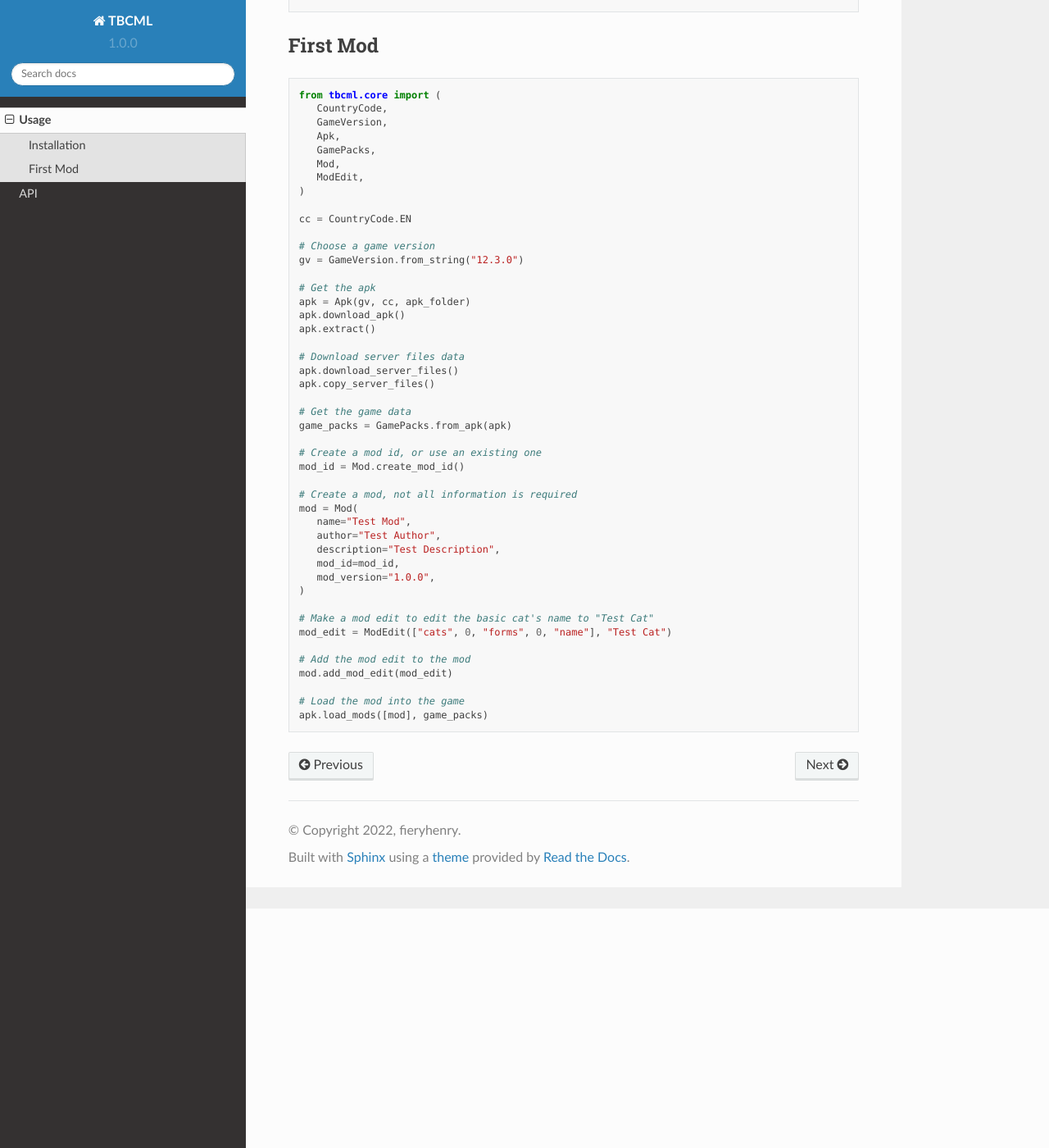
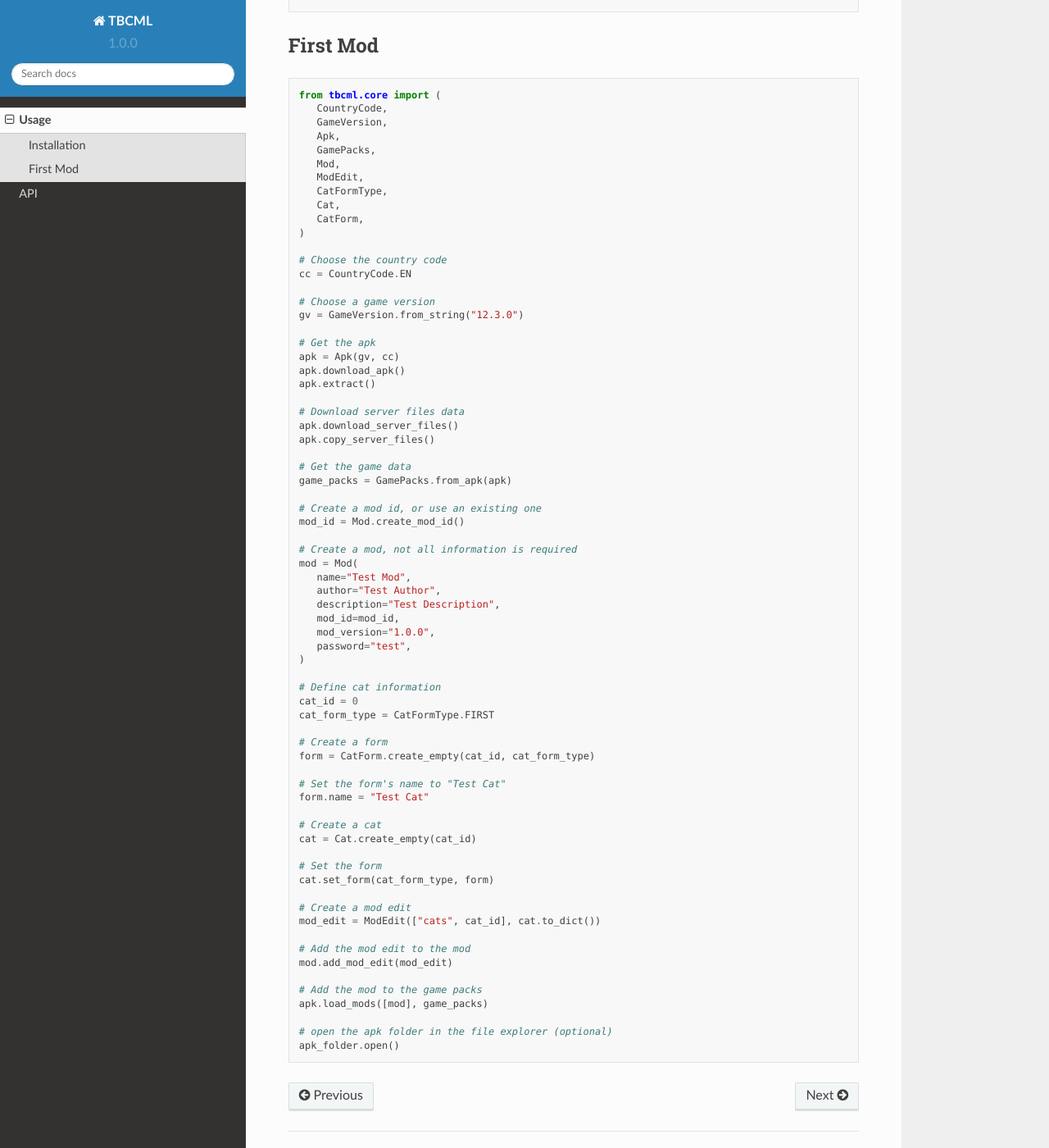
Before and after one commit to fieryhenry/tbcml-docs, a Sphinx documentation site: the page built from docs/source/usage.rst, in a window 1280 px wide and 1400 px high, scrolled down 292 px. Shown: the whole window at 82% size. Built offline with Sphinx 7.4.7 and the Read the Docs theme 2.0.0, drawn with Linux system fonts in a browser that asks for light colours.

Commit message:
added stuff

```diff
--- a/docs/source/usage.rst
+++ b/docs/source/usage.rst
@@ -12,6 +12,9 @@ To use tbcml, first install it using pip:
 
    (.venv) $ pip install tbcml
 
+
+.. _first-mod:
+
 First Mod
 ----------------
 
@@ -24,15 +27,19 @@ First Mod
       GamePacks,
       Mod,
       ModEdit,
+      CatFormType,
+      Cat,
+      CatForm,
    )
 
+   # Choose the country code
    cc = CountryCode.EN
 
    # Choose a game version
    gv = GameVersion.from_string("12.3.0")
 
    # Get the apk
-   apk = Apk(gv, cc, apk_folder)
+   apk = Apk(gv, cc)
    apk.download_apk()
    apk.extract()
 
@@ -53,13 +60,33 @@ First Mod
       description="Test Description",
       mod_id=mod_id,
       mod_version="1.0.0",
+      password="test",
    )
 
-   # Make a mod edit to edit the basic cat's name to "Test Cat"
-   mod_edit = ModEdit(["cats", 0, "forms", 0, "name"], "Test Cat")
+   # Define cat information
+   cat_id = 0
+   cat_form_type = CatFormType.FIRST
+
+   # Create a form
+   form = CatForm.create_empty(cat_id, cat_form_type)
+
+   # Set the form's name to "Test Cat"
+   form.name = "Test Cat"
+
+   # Create a cat
+   cat = Cat.create_empty(cat_id)
+
+   # Set the form
+   cat.set_form(cat_form_type, form)
+
+   # Create a mod edit
+   mod_edit = ModEdit(["cats", cat_id], cat.to_dict())
 
    # Add the mod edit to the mod
    mod.add_mod_edit(mod_edit)
 
-   # Load the mod into the game
+   # Add the mod to the game packs
    apk.load_mods([mod], game_packs)
+
+   # open the apk folder in the file explorer (optional)
+   apk_folder.open()
```
Also changed, not shown: docs/source/fridascripts.rst (+8 -21 lines), docs/source/index.rst (+10 -3 lines), docs/source/api.rst (line endings or trailing spaces).
